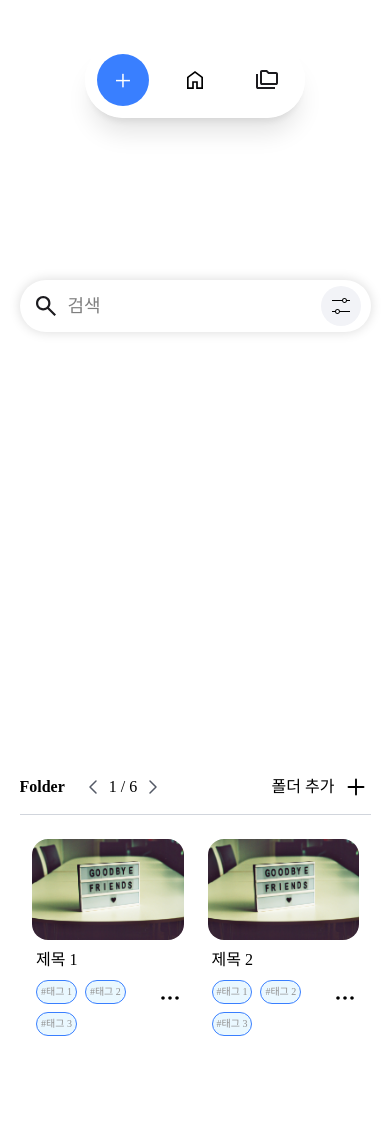
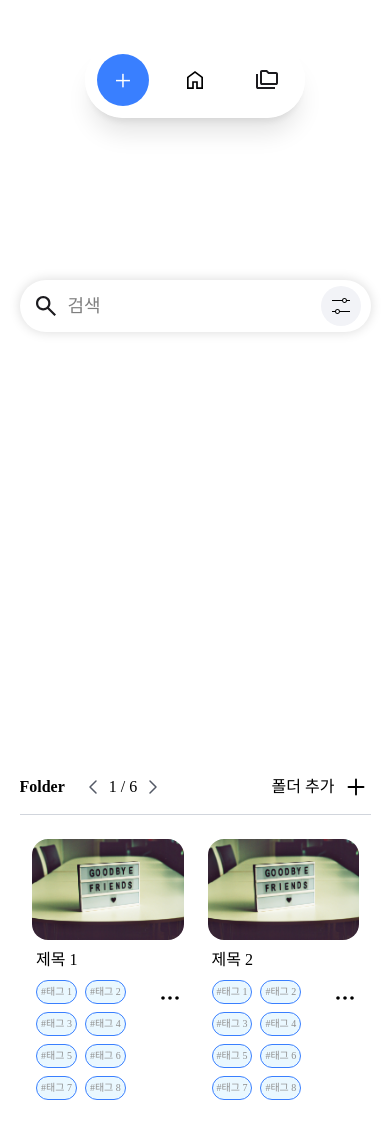
Before and after one commit to Leets-Official/BOOKMARK-FE, a React (Vite) app: page / in a window 390 px wide. Shown: the top 1138 px of the page. Built offline with nearby package versions, Linux system fonts and the light colour scheme.

Commit message:
fix : 반응형 sm기준으로 변경

```diff
--- a/src/components/common/Chip.tsx
+++ b/src/components/common/Chip.tsx
@@ -14,7 +14,7 @@ interface ChipProps {
 
 // type(카테고리, 태그, 제안 태그), isSelected(선택됨, 선택안됨)에 따라서 chip 색상 변경
 const chipStyle = tv({
-  base: 'rounded-[100px] flex items-center justify-center border md:text-xs text-[10px] md:h-8 h-6 md:p-2 p-1 flex-row gap-1 ',
+  base: 'rounded-[100px] flex items-center justify-center border sm:text-xs text-[10px] sm:h-8 h-6 sm:p-2 p-1 flex-row gap-1 ',
   variants: {
     isSelected: { true: '', false: '' },
     type: { category: '', tag: '', suggestion: '' },
--- a/src/components/layout/header/CardListHeader.tsx
+++ b/src/components/layout/header/CardListHeader.tsx
@@ -10,7 +10,7 @@ interface CardListHeaderProps {
 }
 
 const TextSize = tv({
-  base: 'overflow-hidden text-ellipsis whitespace-nowrap max-md:text-base',
+  base: 'overflow-hidden text-ellipsis whitespace-nowrap max-sm:text-base',
   variants: {
     mobile: {
       true: 'text-base',
--- a/src/components/ui/card/FolderCard.tsx
+++ b/src/components/ui/card/FolderCard.tsx
@@ -12,7 +12,7 @@ interface ICardProps {
 
 // 제목 텍스트 스타일 (반응형)
 const titleText = tv({
-  base: 'overflow-hidden text-ellipsis whitespace-nowrap ml-1 mt-2 md:text-xl text-base',
+  base: 'overflow-hidden text-ellipsis whitespace-nowrap ml-1 mt-2 sm:text-xl text-base',
   variants: {
     mobile: {
       true: 'text-base',
@@ -22,7 +22,7 @@ const titleText = tv({
 });
 
 const FolderCard = ({ title }: ICardProps) => {
-  const chupList = Array.from({ length: 3 }, (_, i) => ({
+  const chupList = Array.from({ length: 8 }, (_, i) => ({
     id: i + 1,
     title: `태그 ${i + 1}`,
     isSelected: 'true',
@@ -39,7 +39,7 @@ const FolderCard = ({ title }: ICardProps) => {
         <div className='absolute top-1 right-0 ml-50 cursor-pointer text-black hover:text-gray-500 transition-colors'>
           <DetailIcon className={clsx(isMobile && 'w-5 h-5')} />
         </div>
-        <div className='flex gap-2 ml-1 mr-6 flex-wrap flex-row'>
+        <div className='flex gap-2 ml-1 mr-8 flex-wrap flex-row'>
           {chupList.map((chip) => (
             <Chip key={chip.id} content={chip.title} isSelected={true} type='suggestion' />
           ))}
```
